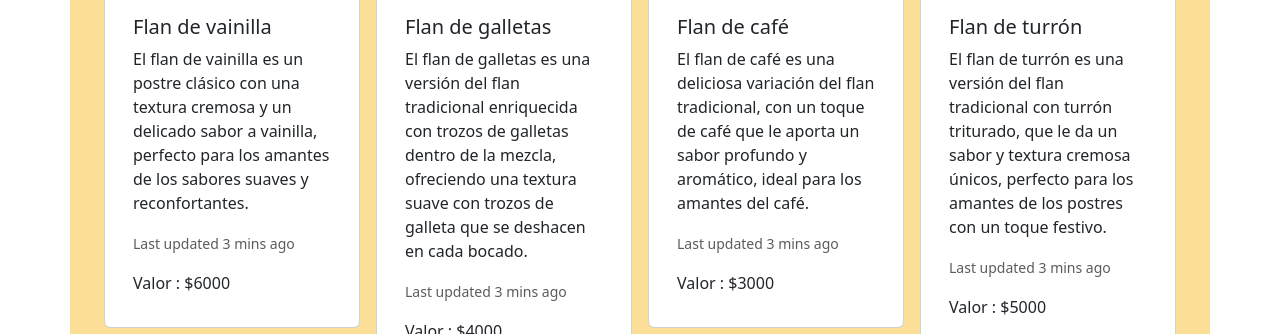
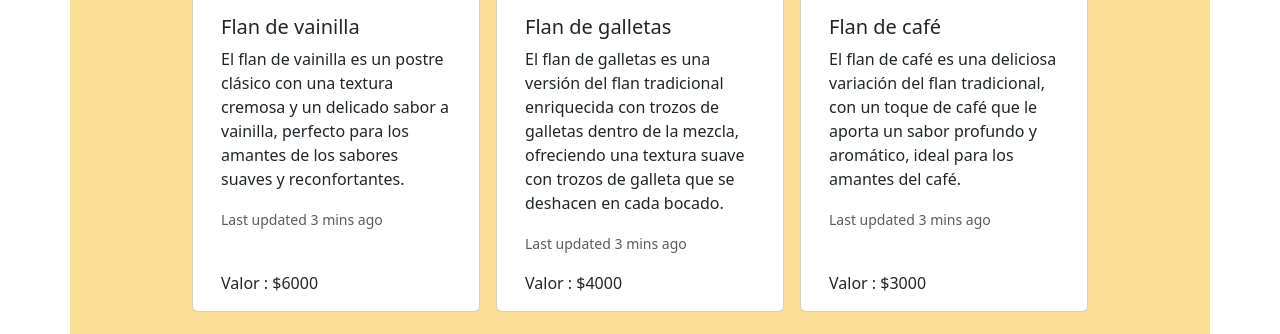
Before and after one commit to evannyz/OnlyFlans, a Django app: page /web/ in a window 1280 px wide. Shown: the part 904-1238 px from the top of the page. Run offline with Django 3.2, Linux system fonts and the light colour scheme; data comes from the database, SQL or seed files in the repository; both versions use the stored data as it was after the commit.

Commit message:
Se modifica la altura de las tarjetas, se alanza segunda version estable recuperada ver 1.0.1

```diff
--- a/onlyflans/settings.py
+++ b/onlyflans/settings.py
@@ -31,7 +31,7 @@ ALLOWED_HOSTS = []
 # Application definition
 
 LOGIN_REDIRECT_URL = 'bienvenido'
-LOGIN_REDIRECT_URL = "indice"
+LOGOUT_REDIRECT_URL = "indice"
 
 INSTALLED_APPS = [
     'django.contrib.admin',
--- /dev/null
+++ b/web/templates/fragmentos/flan_card.html
@@ -0,0 +1,13 @@
+<div class="card col-12 col-sm-12 col-md-6 col-lg-4 mb-4 mx-2" style="width: 18rem; height: 29rem;">
+    <img class="rounded-pill pt-2" src="{{flan.image_url}}" height="150">
+    <div class="card-body d-flex flex-column justify-content-between">
+        <div>
+            <h5 class="card-title">{{flan.name}}</h5>
+            <p class="card-text">{{flan.description}}</p>
+            <p class="card-text"><small class="text-muted">Last updated 3 mins ago</small></p>
+        </div>
+        <div class="mt-auto">
+            <p class="mb-0">Valor : ${{flan.price}}</p>
+        </div>
+    </div>
+</div>
--- a/web/templates/index.html
+++ b/web/templates/index.html
@@ -6,24 +6,17 @@
 
 {% block webcontenido %}
 
+
+
 <br><br><br>
-<h3 class="text-center pb-3 cafe_cuerpo" >Postres</h3>
+<h3 class="text-center pb-3 cafe_cuerpo">Postres</h3>
 
 <div class="container-fluid  pt-3">
     <div class="row mx-auto justify-content-center">
         {% for flan in flanes %}
 
-        <div class="card col-12 col-sm-12 col-md-6 col-lg-4 mb-4 mx-2 " style="width: 16rem;">
-            <img class=" rounded-pill pt-2" src="{{flan.image_url}}" height="150" >
-            <div class="card-body ">
-                <h5 class="card-title">{{flan.name}}</h5>
-                <p class="card-text">{{flan.description}}</p>
-                <p class="card-text"><small class="text-muted">Last updated 3 mins ago</small></p>
-                <div class="">
-                    <p>Valor : ${{flan.price}}</p>
-                </div>
-            </div>
-        </div>
+        {% include 'fragmentos/flan_card.html' %}
+
 
         {% endfor %}
     </div>
```
Also changed, not shown: web/templates/welcome.html (+2 -9 lines), db.sqlite3.
